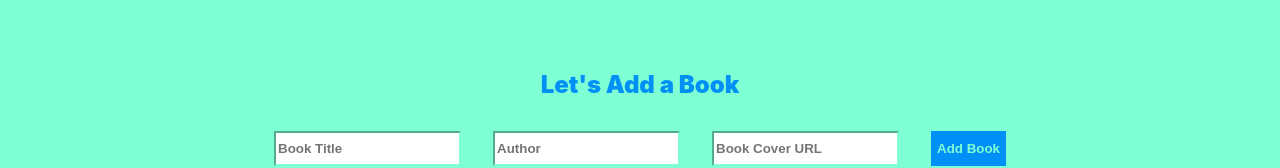
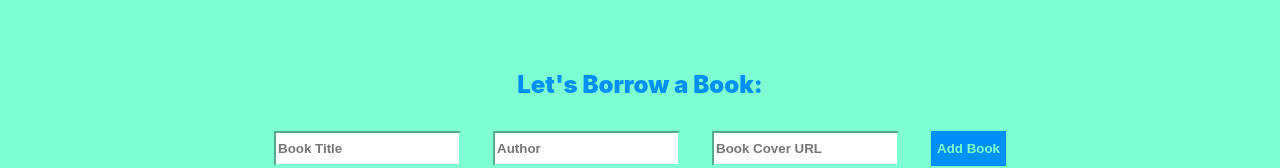
Before and after one commit to caitjordan17/final-project-book-shop, a React (Create React App) app: page /new in a window 1280 px wide. Shown: the part 177-345 px from the top of the page. Built offline with nearby package versions, Linux system fonts and the light colour scheme; data requests are answered from the project's data file.

Commit message:
updated bookform

```diff
--- a/src/BookForm.js
+++ b/src/BookForm.js
@@ -41,7 +41,7 @@ function BookForm({handleUpdate, books}) {
 
     return (
     <div className="book-form">
-        <h2 id="new-book-h2">Let's Add a Book</h2>
+        <h2 id="new-book-h2">Let's Borrow a Book:</h2>
         <form onSubmit={handleSubmit}>
             <input type="text" name="title" placeholder="Book Title" onChange={(e) => handleChange(e)}/>
             <input type="text" name="author" placeholder="Author" onChange={(e) => handleChange(e)}/>
```
